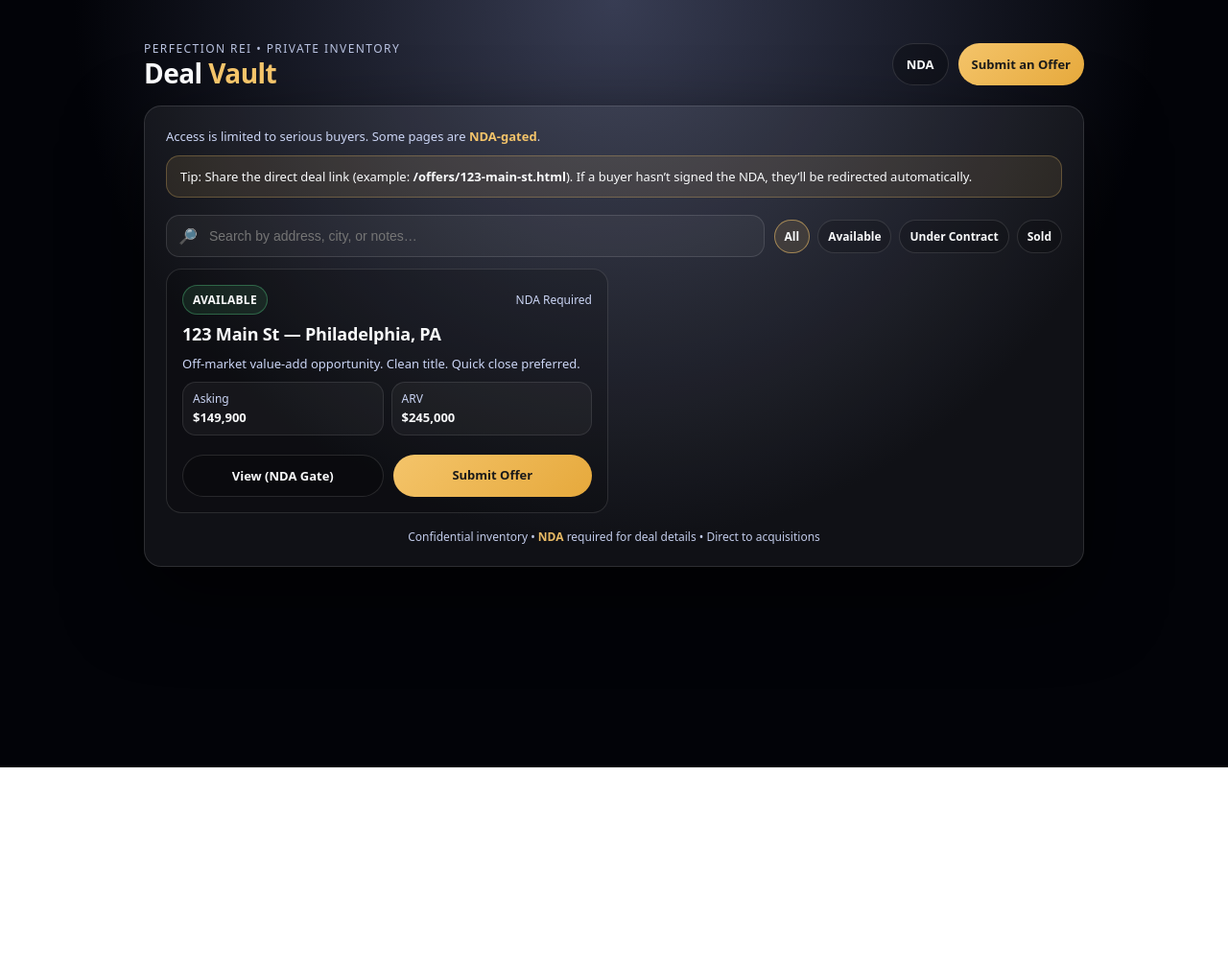
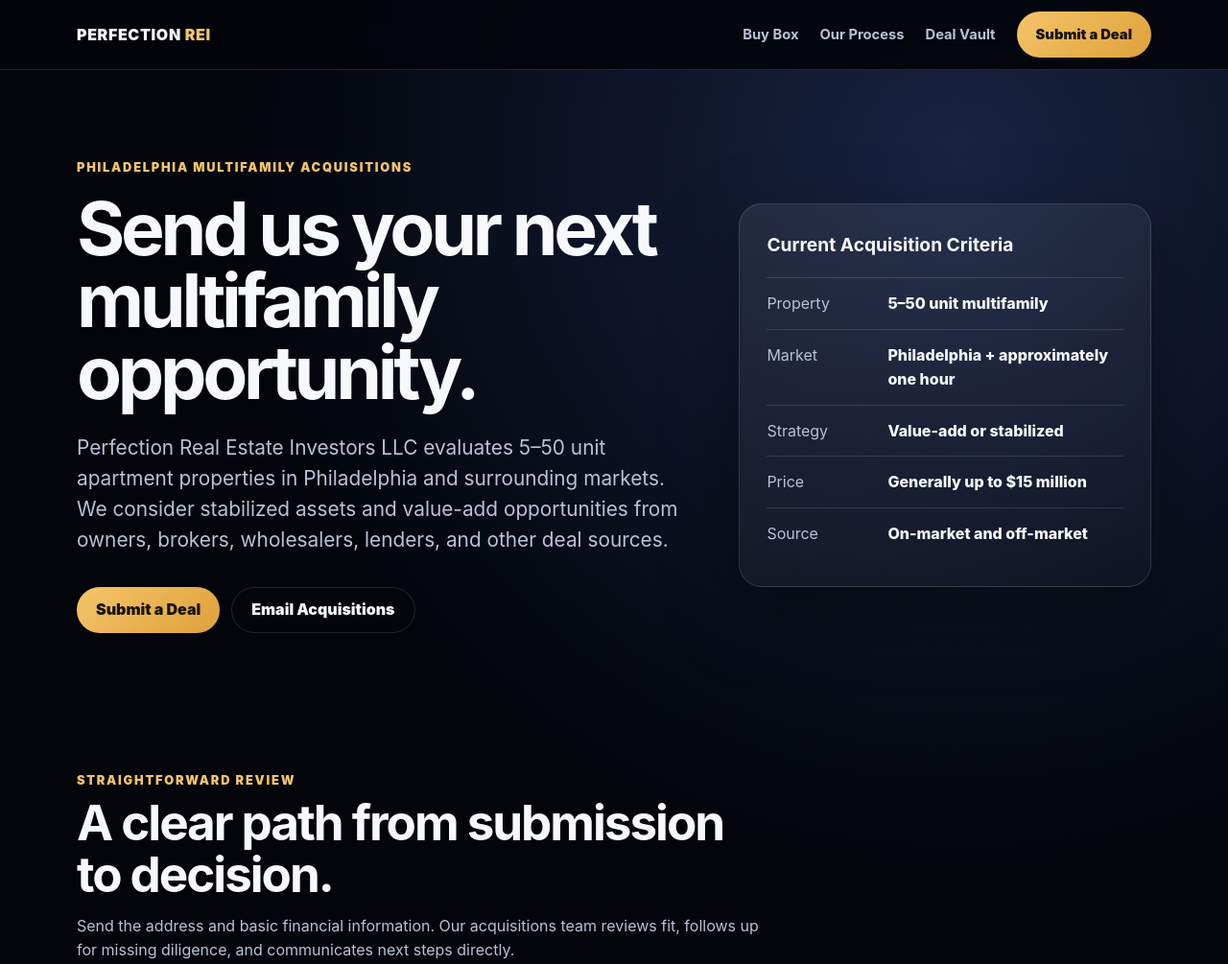
Before and after one commit to mmarell26/perfectionrei, a plain HTML site: page index.html in a window 1280 px wide. Shown: the top 1005 px of the page at 96% size. Before the commit the page ends 800 px from the top, so only its background shows below. Drawn offline with Linux system fonts and the light colour scheme.

Commit message:
Refocus homepage on multifamily acquisitions

```diff
--- a/index.html
+++ b/index.html
@@ -1,425 +1,105 @@
-<!-- /offers/index.html  |  Perfection REI — Deal Vault (copy/paste entire file) -->
-<!DOCTYPE html>
+<!doctype html>
 <html lang="en">
 <head>
-  <meta charset="UTF-8" />
-  <meta name="viewport" content="width=device-width, initial-scale=1.0"/>
-  <title>Deal Vault | Perfection REI</title>
-
+  <meta charset="utf-8">
+  <meta name="viewport" content="width=device-width, initial-scale=1">
+  <title>Multifamily Property Acquisitions | Perfection REI</title>
+  <meta name="description" content="Perfection Real Estate Investors acquires 5–50 unit multifamily properties in Philadelphia and within approximately one hour. Submit on-market and off-market opportunities up to $15 million.">
+  <link rel="canonical" href="https://perfectionrei.com/">
+  <link rel="icon" href="/perfectionrei_favicon.png" type="image/png">
+  <meta property="og:title" content="Perfection REI | Philadelphia Multifamily Acquisitions">
+  <meta property="og:description" content="Submit 5–50 unit multifamily opportunities in Philadelphia and nearby markets.">
+  <meta property="og:url" content="https://perfectionrei.com/">
+  <meta property="og:type" content="website">
   <style>
-    :root{
-      --bg:#020308;
-      --panel:rgba(255,255,255,0.06);
-      --panel2:rgba(255,255,255,0.04);
-      --border:rgba(255,255,255,0.12);
-      --text:#f9fafb;
-      --muted:#cbd5f5;
-      --gold:#f4c46a;
-      --gold2:#e6a93c;
-      --shadow:0 32px 80px rgba(0,0,0,0.65);
-      --radius:18px;
-    }
-
-    *{box-sizing:border-box}
-    body{
-      margin:0;
-      min-height:100vh;
-      font-family:system-ui,-apple-system,BlinkMacSystemFont,"SF Pro Text","Helvetica Neue",Arial,sans-serif;
-      background:
-        radial-gradient(circle at top, rgba(21,27,54,0.85) 0%, rgba(2,3,8,1) 55%),
-        radial-gradient(circle at 20% 30%, rgba(244,196,106,0.10) 0%, transparent 55%),
-        radial-gradient(circle at 80% 60%, rgba(244,196,106,0.08) 0%, transparent 55%);
-      color:var(--text);
-      padding:42px 16px;
-    }
-
-    .wrap{width:100%; max-width:980px; margin:0 auto;}
-    .topbar{
-      display:flex;
-      gap:12px;
-      align-items:center;
-      justify-content:space-between;
-      margin-bottom:18px;
-    }
-    .brand{
-      display:flex;
-      flex-direction:column;
-      gap:2px;
-    }
-    .brand .kicker{
-      font-size:12px;
-      letter-spacing:0.12em;
-      text-transform:uppercase;
-      color:var(--muted);
-      opacity:.9;
-    }
-    .brand h1{
-      margin:0;
-      font-size:28px;
-      line-height:1.1;
-      letter-spacing:-0.02em;
-    }
-    .brand h1 span{color:var(--gold)}
-    .ctaRow{
-      display:flex;
-      gap:10px;
-      flex-wrap:wrap;
-      justify-content:flex-end;
-    }
-    .btn{
-      display:inline-flex;
-      align-items:center;
-      justify-content:center;
-      gap:10px;
-      padding:12px 14px;
-      border-radius:999px;
-      border:1px solid var(--border);
-      background:rgba(0,0,0,0.25);
-      color:var(--text);
-      text-decoration:none;
-      font-weight:800;
-      font-size:13px;
-      cursor:pointer;
-      user-select:none;
-      transition:transform .12s ease, background .12s ease, border-color .12s ease;
-      white-space:nowrap;
-    }
-    .btn:hover{transform:translateY(-1px); border-color:rgba(244,196,106,0.55)}
-    .btnGold{
-      background:linear-gradient(135deg,var(--gold),var(--gold2));
-      border:none;
-      color:#1a1a1a;
-    }
-
-    .card{
-      background:var(--panel);
-      border:1px solid var(--border);
-      border-radius:var(--radius);
-      box-shadow:var(--shadow);
-      padding:22px;
-    }
-
-    .vaultMeta{
-      display:grid;
-      grid-template-columns:1fr;
-      gap:10px;
-      margin-bottom:16px;
-    }
-    .metaLine{
-      color:var(--muted);
-      font-size:13px;
-      line-height:1.45;
-    }
-    .metaLine strong{color:var(--gold)}
-    .notice{
-      background:rgba(244,196,106,0.10);
-      border:1px solid rgba(244,196,106,0.28);
-      border-radius:14px;
-      padding:12px 14px;
-      font-size:13px;
-      color:var(--text);
-      line-height:1.45;
-    }
-
-    .toolbar{
-      display:flex;
-      gap:10px;
-      flex-wrap:wrap;
-      align-items:center;
-      justify-content:space-between;
-      margin:18px 0 10px;
-    }
-    .search{
-      flex:1;
-      min-width:240px;
-      display:flex;
-      gap:10px;
-      align-items:center;
-      padding:10px 12px;
-      border-radius:14px;
-      background:var(--panel2);
-      border:1px solid var(--border);
-    }
-    .search input{
-      width:100%;
-      border:none;
-      outline:none;
-      background:transparent;
-      color:var(--text);
-      font-size:14px;
-    }
-    .pills{
-      display:flex;
-      gap:8px;
-      flex-wrap:wrap;
-      justify-content:flex-end;
-    }
-    .pill{
-      padding:8px 10px;
-      border-radius:999px;
-      font-size:12px;
-      font-weight:800;
-      border:1px solid var(--border);
-      background:rgba(0,0,0,0.18);
-      cursor:pointer;
-      user-select:none;
-    }
-    .pill.active{
-      border-color:rgba(244,196,106,0.55);
-      background:rgba(244,196,106,0.12);
-      color:var(--text);
-    }
-
-    .grid{
-      display:grid;
-      grid-template-columns:1fr;
-      gap:12px;
-      margin-top:12px;
-    }
-    @media (min-width: 820px){
-      .grid{grid-template-columns:1fr 1fr;}
-    }
-
-    .deal{
-      background:rgba(0,0,0,0.18);
-      border:1px solid var(--border);
-      border-radius:16px;
-      padding:16px;
-      display:flex;
-      flex-direction:column;
-      gap:10px;
-      transition:transform .12s ease, border-color .12s ease;
-      min-height:170px;
-    }
-    .deal:hover{
-      transform:translateY(-2px);
-      border-color:rgba(244,196,106,0.45);
-    }
-
-    .row{
-      display:flex;
-      align-items:center;
-      justify-content:space-between;
-      gap:10px;
-      flex-wrap:wrap;
-    }
-
-    .badge{
-      display:inline-flex;
-      align-items:center;
-      gap:8px;
-      padding:6px 10px;
-      border-radius:999px;
-      font-weight:900;
-      font-size:12px;
-      border:1px solid var(--border);
-      background:rgba(0,0,0,0.25);
-      letter-spacing:0.02em;
-    }
-    .badge.available{border-color:rgba(90,220,140,0.35); background:rgba(90,220,140,0.10);}
-    .badge.under{border-color:rgba(244,196,106,0.55); background:rgba(244,196,106,0.12);}
-    .badge.sold{border-color:rgba(255,255,255,0.22); background:rgba(255,255,255,0.06); opacity:0.9;}
-
-    .deal h3{
-      margin:0;
-      font-size:18px;
-      letter-spacing:-0.01em;
-      line-height:1.2;
-    }
-    .deal .sub{
-      margin:0;
-      color:var(--muted);
-      font-size:13px;
-      line-height:1.4;
-    }
-
-    .stats{
-      display:grid;
-      grid-template-columns:1fr 1fr;
-      gap:8px;
-      margin-top:auto;
-    }
-    .stat{
-      background:rgba(255,255,255,0.04);
-      border:1px solid rgba(255,255,255,0.10);
-      border-radius:14px;
-      padding:10px 10px;
-      font-size:12px;
-      color:var(--muted);
-      line-height:1.2;
-    }
-    .stat strong{
-      display:block;
-      color:var(--text);
-      font-size:13px;
-      margin-top:4px;
-      font-weight:900;
-    }
-
-    .dealActions{
-      display:flex;
-      gap:10px;
-      flex-wrap:wrap;
-      margin-top:10px;
-    }
-    .linkBtn{
-      flex:1;
-      min-width:140px;
-      text-align:center;
-      padding:12px 14px;
-      border-radius:999px;
-      border:1px solid var(--border);
-      background:rgba(0,0,0,0.22);
-      color:var(--text);
-      text-decoration:none;
-      font-weight:900;
-      font-size:13px;
-      cursor:pointer;
-      transition:transform .12s ease;
-    }
-    .linkBtn:hover{transform:translateY(-1px)}
-    .linkBtn.gold{
-      border:none;
-      color:#1a1a1a;
-      background:linear-gradient(135deg,var(--gold),var(--gold2));
-    }
-
-    .foot{
-      margin-top:16px;
-      color:var(--muted);
-      font-size:12px;
-      text-align:center;
-      opacity:0.95;
-    }
-    .foot a{color:var(--gold); text-decoration:none; font-weight:900;}
+    :root{--bg:#03050b;--panel:#0b1020;--panel2:#10172a;--text:#f7f8fb;--muted:#b8c2d8;--gold:#f4c46a;--gold2:#dfa13a;--line:rgba(255,255,255,.12);--max:1120px}
+    *{box-sizing:border-box} html{scroll-behavior:smooth} body{margin:0;background:radial-gradient(circle at 78% 8%,#182342 0,transparent 34%),var(--bg);color:var(--text);font-family:Inter,ui-sans-serif,system-ui,-apple-system,"Segoe UI",sans-serif;line-height:1.55}
+    a{color:inherit}.wrap{width:min(var(--max),calc(100% - 32px));margin:auto}
+    header{position:sticky;top:0;z-index:10;background:rgba(3,5,11,.9);backdrop-filter:blur(14px);border-bottom:1px solid var(--line)}
+    .nav{min-height:72px;display:flex;align-items:center;justify-content:space-between;gap:24px}.brand{text-decoration:none;font-weight:900;letter-spacing:.04em}.brand span{color:var(--gold)}
+    nav{display:flex;align-items:center;gap:22px}nav a{text-decoration:none;color:var(--muted);font-weight:700;font-size:.92rem}nav a:hover{color:var(--text)}
+    .button{display:inline-flex;align-items:center;justify-content:center;min-height:48px;padding:0 20px;border-radius:999px;background:linear-gradient(135deg,var(--gold),var(--gold2));color:#18130a;text-decoration:none;font-weight:900;border:0}.button.secondary{background:transparent;color:var(--text);border:1px solid var(--line)}
+    .hero{padding:92px 0 70px}.eyebrow{color:var(--gold);font-size:.8rem;font-weight:900;letter-spacing:.14em;text-transform:uppercase}.hero-grid{display:grid;grid-template-columns:1.2fr .8fr;gap:46px;align-items:center}
+    h1{font-size:clamp(2.55rem,6vw,5.4rem);line-height:.98;letter-spacing:-.055em;margin:16px 0 24px;max-width:850px}.lead{font-size:clamp(1.05rem,2vw,1.3rem);color:var(--muted);max-width:720px}.actions{display:flex;gap:12px;flex-wrap:wrap;margin-top:32px}
+    .criteria-card{background:linear-gradient(155deg,rgba(255,255,255,.08),rgba(255,255,255,.025));border:1px solid var(--line);border-radius:24px;padding:28px;box-shadow:0 28px 80px rgba(0,0,0,.35)}
+    .criteria-card h2{margin:0 0 18px;font-size:1.2rem}.criteria-card dl{margin:0}.criteria-card div{padding:14px 0;border-top:1px solid var(--line);display:grid;grid-template-columns:110px 1fr;gap:16px}.criteria-card dt{color:var(--muted)}.criteria-card dd{margin:0;font-weight:800}
+    section{padding:74px 0}.section-head{max-width:720px;margin-bottom:34px}.section-head h2{font-size:clamp(2rem,4vw,3.4rem);line-height:1.05;letter-spacing:-.04em;margin:8px 0 14px}.section-head p{color:var(--muted);margin:0}
+    .grid{display:grid;grid-template-columns:repeat(3,1fr);gap:16px}.card{background:var(--panel);border:1px solid var(--line);border-radius:20px;padding:25px}.card .num{color:var(--gold);font-size:.8rem;font-weight:900}.card h3{margin:12px 0 8px}.card p{color:var(--muted);margin:0}
+    .source-grid{display:grid;grid-template-columns:repeat(4,1fr);gap:12px}.source{background:var(--panel2);border:1px solid var(--line);padding:20px;border-radius:16px;font-weight:800;text-align:center}
+    .contact{display:grid;grid-template-columns:1fr auto;gap:30px;align-items:center;background:linear-gradient(135deg,#151d34,#0a0f1d);border:1px solid rgba(244,196,106,.28);border-radius:26px;padding:38px}.contact h2{margin:0 0 10px;font-size:clamp(1.8rem,4vw,3rem)}.contact p{margin:0;color:var(--muted)}.email{color:var(--gold);font-weight:900}
+    footer{border-top:1px solid var(--line);padding:32px 0;color:var(--muted);font-size:.9rem}.footer-row{display:flex;justify-content:space-between;gap:20px;flex-wrap:wrap}
+    @media(max-width:820px){.hero{padding-top:62px}.hero-grid{grid-template-columns:1fr}.grid{grid-template-columns:1fr}.source-grid{grid-template-columns:1fr 1fr}.contact{grid-template-columns:1fr}nav a:not(.button){display:none}}
+    @media(max-width:460px){.wrap{width:min(var(--max),calc(100% - 22px))}.nav{min-height:64px}.nav .button{padding:0 14px;min-height:42px}.criteria-card{padding:21px}.criteria-card div{grid-template-columns:90px 1fr}.source-grid{grid-template-columns:1fr}.actions .button{width:100%}section{padding:56px 0}}
   </style>
 </head>
-
 <body>
-  <div class="wrap">
-
-    <div class="topbar">
-      <div class="brand">
-        <div class="kicker">Perfection REI • Private Inventory</div>
-        <h1>Deal <span>Vault</span></h1>
+<header>
+  <div class="wrap nav">
+    <a class="brand" href="/">PERFECTION <span>REI</span></a>
+    <nav aria-label="Primary navigation">
+      <a href="#criteria">Buy Box</a>
+      <a href="#process">Our Process</a>
+      <a href="/offers/">Deal Vault</a>
+      <a class="button" href="/intake.html">Submit a Deal</a>
+    </nav>
+  </div>
+</header>
+<main>
+  <section class="hero">
+    <div class="wrap hero-grid">
+      <div>
+        <div class="eyebrow">Philadelphia Multifamily Acquisitions</div>
+        <h1>Send us your next multifamily opportunity.</h1>
+        <p class="lead">Perfection Real Estate Investors LLC evaluates 5–50 unit apartment properties in Philadelphia and surrounding markets. We consider stabilized assets and value-add opportunities from owners, brokers, wholesalers, lenders, and other deal sources.</p>
+        <div class="actions">
+          <a class="button" href="/intake.html">Submit a Deal</a>
+          <a class="button secondary" href="mailto:malik@perfectionrei.com">Email Acquisitions</a>
+        </div>
       </div>
-      <div class="ctaRow">
-        <a class="btn" href="/nda.html">NDA</a>
-        <a class="btn btnGold" href="/offer.html">Submit an Offer</a>
+      <aside class="criteria-card" id="criteria" aria-label="Current acquisition criteria">
+        <h2>Current Acquisition Criteria</h2>
+        <dl>
+          <div><dt>Property</dt><dd>5–50 unit multifamily</dd></div>
+          <div><dt>Market</dt><dd>Philadelphia + approximately one hour</dd></div>
+          <div><dt>Strategy</dt><dd>Value-add or stabilized</dd></div>
+          <div><dt>Price</dt><dd>Generally up to $15 million</dd></div>
+          <div><dt>Source</dt><dd>On-market and off-market</dd></div>
+        </dl>
+      </aside>
+    </div>
+  </section>
+  <section id="process">
+    <div class="wrap">
+      <div class="section-head">
+        <div class="eyebrow">Straightforward Review</div>
+        <h2>A clear path from submission to decision.</h2>
+        <p>Send the address and basic financial information. Our acquisitions team reviews fit, follows up for missing diligence, and communicates next steps directly.</p>
+      </div>
+      <div class="grid">
+        <article class="card"><div class="num">01</div><h3>Submit</h3><p>Share the property, asking price, unit count, occupancy, and available financials.</p></article>
+        <article class="card"><div class="num">02</div><h3>Review</h3><p>We evaluate market, operations, condition, financing, and the opportunity’s fit with our criteria.</p></article>
+        <article class="card"><div class="num">03</div><h3>Respond</h3><p>If the opportunity fits, we contact you directly to request diligence and discuss next steps.</p></article>
       </div>
     </div>
-
-    <div class="card">
-      <div class="vaultMeta">
-        <div class="metaLine">
-          Access is limited to serious buyers. Some pages are <strong>NDA-gated</strong>.
-        </div>
-        <div class="notice">
-          Tip: Share the direct deal link (example: <strong>/offers/123-main-st.html</strong>). If a buyer hasn’t signed the NDA,
-          they’ll be redirected automatically.
-        </div>
+  </section>
+  <section>
+    <div class="wrap">
+      <div class="section-head">
+        <div class="eyebrow">Deal Sources</div>
+        <h2>We welcome qualified opportunities.</h2>
       </div>
-
-      <div class="toolbar">
-        <div class="search">
-          <span style="opacity:.85;">🔎</span>
-          <input id="search" type="text" placeholder="Search by address, city, or notes…" autocomplete="off" />
-        </div>
-
-        <div class="pills">
-          <div class="pill active" data-filter="all">All</div>
-          <div class="pill" data-filter="available">Available</div>
-          <div class="pill" data-filter="under">Under Contract</div>
-          <div class="pill" data-filter="sold">Sold</div>
-        </div>
-      </div>
-
-      <!-- DEAL GRID -->
-      <div class="grid" id="grid">
-
-        <!-- DEAL CARD (edit values + duplicate for each property) -->
-        <div class="deal" data-status="available" data-search="123 main st philadelphia pa 191xx off-market value-add">
-          <div class="row">
-            <div class="badge available">AVAILABLE</div>
-            <div style="color:var(--muted); font-size:12px;">NDA Required</div>
-          </div>
-
-          <h3>123 Main St — Philadelphia, PA</h3>
-          <p class="sub">Off-market value-add opportunity. Clean title. Quick close preferred.</p>
-
-          <div class="stats">
-            <div class="stat">Asking<strong>$149,900</strong></div>
-            <div class="stat">ARV<strong>$245,000</strong></div>
-          </div>
-
-          <div class="dealActions">
-            <a class="linkBtn" href="/nda.html?deal=/offers/123-main-st.html">View (NDA Gate)</a>
-            <a class="linkBtn gold" href="/offer.html">Submit Offer</a>
-          </div>
-        </div>
-        <!-- /DEAL CARD -->
-
-        <!-- EXAMPLE: duplicate + edit for more deals (optional)
-        <div class="deal" data-status="under" data-search="456 oak ave camden nj brick duplex">
-          <div class="row">
-            <div class="badge under">UNDER CONTRACT</div>
-            <div style="color:var(--muted); font-size:12px;">NDA Required</div>
-          </div>
-          <h3>456 Oak Ave — Camden, NJ</h3>
-          <p class="sub">Brick duplex, strong rents, light rehab.</p>
-          <div class="stats">
-            <div class="stat">Asking<strong>$210,000</strong></div>
-            <div class="stat">ARV<strong>$310,000</strong></div>
-          </div>
-          <div class="dealActions">
-            <a class="linkBtn" href="/nda.html?deal=/offers/456-oak-ave.html">View (NDA Gate)</a>
-            <a class="linkBtn gold" href="/offer.html">Submit Offer</a>
-          </div>
-        </div>
-        -->
-
-      </div>
-
-      <div class="foot">
-        Confidential inventory • <a href="/nda.html">NDA</a> required for deal details • Direct to acquisitions
+      <div class="source-grid">
+        <div class="source">Property Owners</div><div class="source">Commercial Brokers</div><div class="source">Wholesalers</div><div class="source">Lenders & Partners</div>
       </div>
     </div>
-  </div>
-
-  <script>
-    // Simple search + status filter for Deal Vault
-    const searchEl = document.getElementById('search');
-    const grid = document.getElementById('grid');
-    const pills = Array.from(document.querySelectorAll('.pill'));
-
-    let activeFilter = 'all';
-
-    function applyFilters(){
-      const q = (searchEl.value || '').trim().toLowerCase();
-      const deals = Array.from(grid.querySelectorAll('.deal'));
-
-      deals.forEach(card => {
-        const status = card.getAttribute('data-status');
-        const hay = (card.getAttribute('data-search') || '').toLowerCase();
-
-        const matchStatus = (activeFilter === 'all') ? true : (status === activeFilter);
-        const matchSearch = q.length === 0 ? true : hay.includes(q);
-
-        card.style.display = (matchStatus && matchSearch) ? 'flex' : 'none';
-      });
-    }
-
-    pills.forEach(p => {
-      p.addEventListener('click', () => {
-        pills.forEach(x => x.classList.remove('active'));
-        p.classList.add('active');
-        activeFilter = p.getAttribute('data-filter');
-        applyFilters();
-      });
-    });
-
-    searchEl.addEventListener('input', applyFilters);
-    applyFilters();
-  </script>
+  </section>
+  <section>
+    <div class="wrap contact">
+      <div><h2>Have a property that fits?</h2><p>Use the deal form or contact acquisitions at <a class="email" href="mailto:malik@perfectionrei.com">malik@perfectionrei.com</a>.</p></div>
+      <a class="button" href="/intake.html">Submit a Deal</a>
+    </div>
+  </section>
+</main>
+<footer><div class="wrap footer-row"><span>© 2026 Perfection Real Estate Investors LLC</span><span>Philadelphia, Pennsylvania · Equal Housing Opportunity</span></div></footer>
 </body>
 </html>
```
